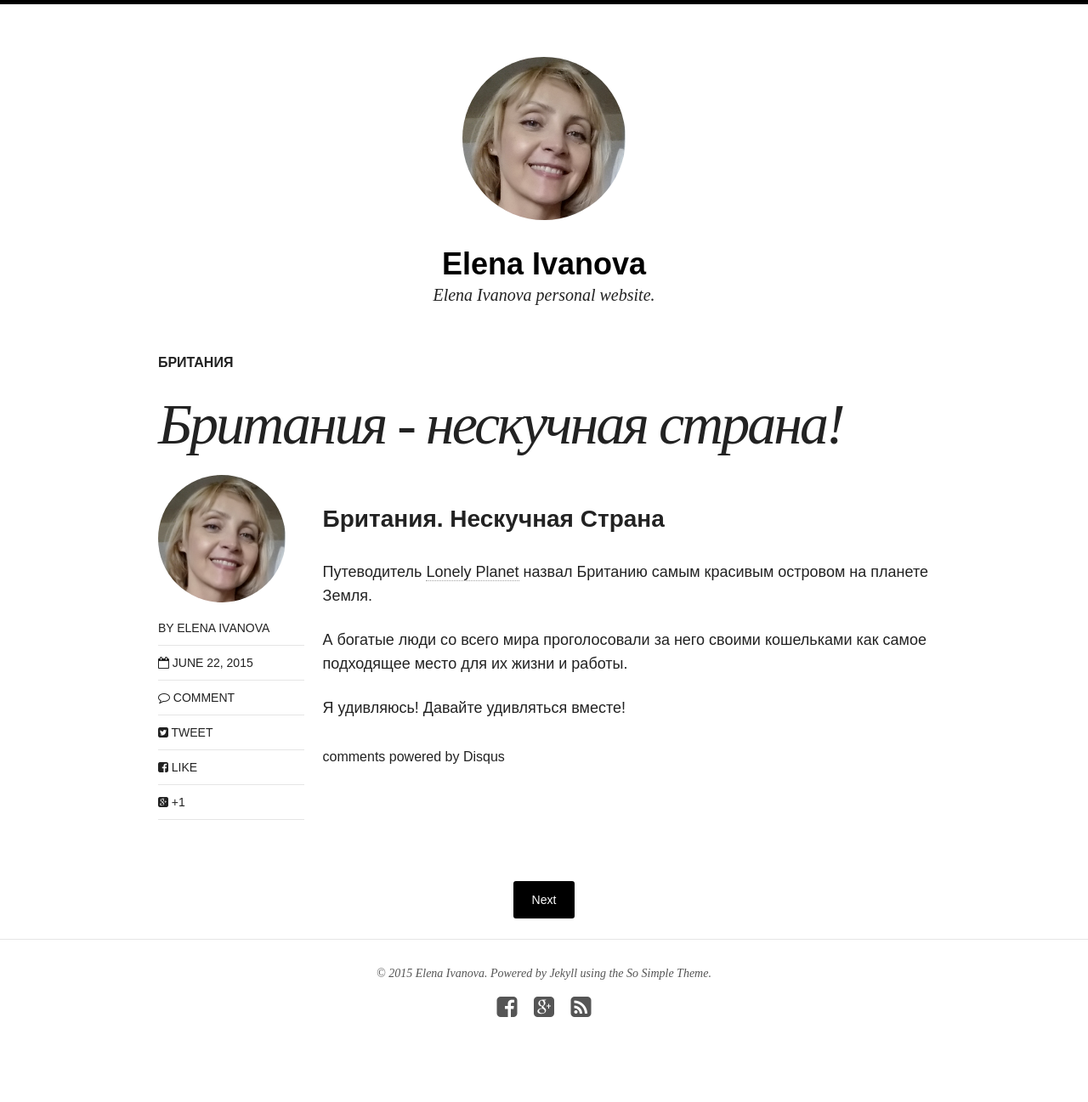
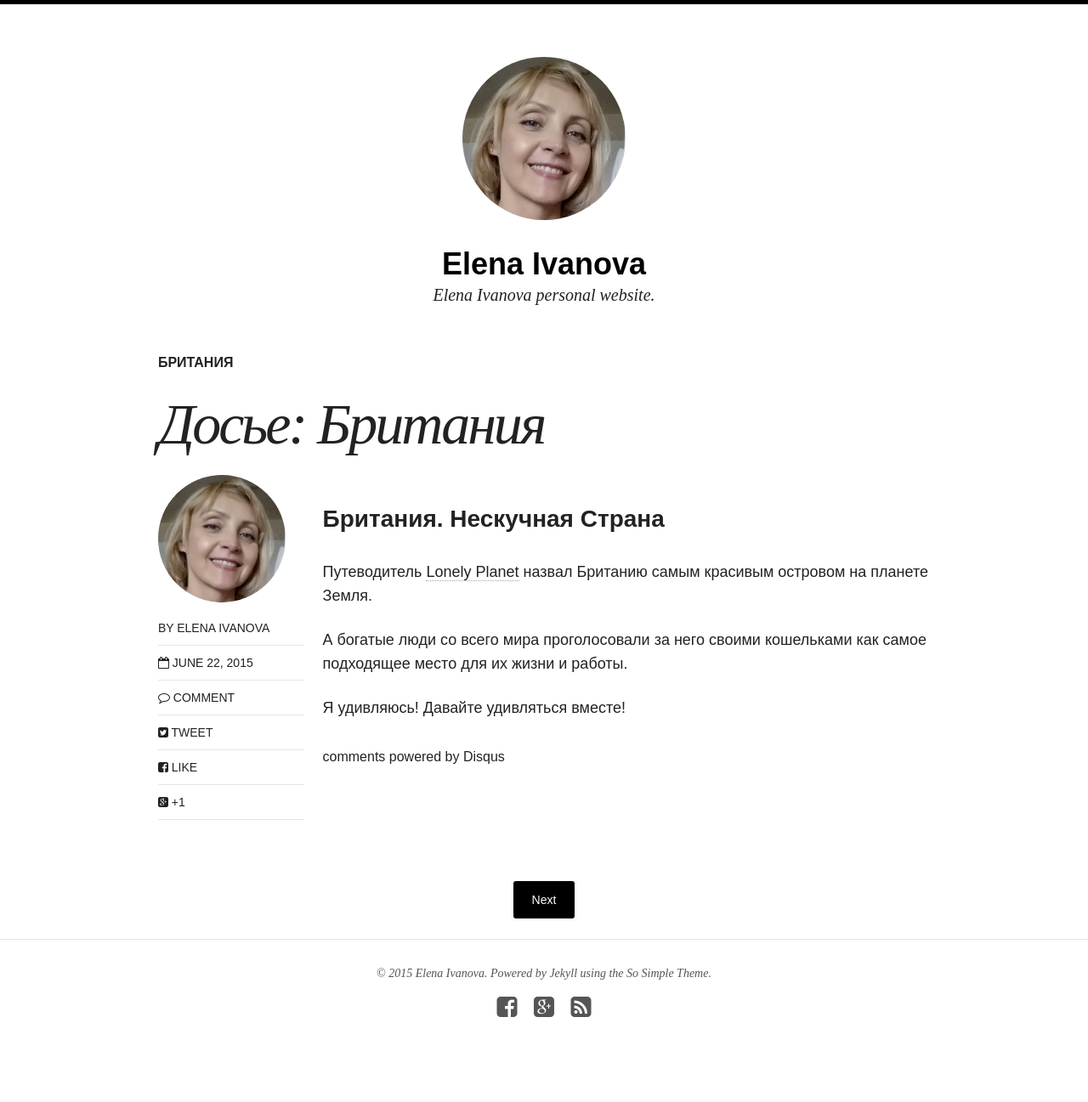
Before and after one commit to elenaivanovame/elenaivanovame.github.io, a Jekyll site: the page built from _posts/blog/2015-06-22-britain.md, in a window 1280 px wide. Shown: the whole page at 85% size. Built offline with Jekyll 4.4.1, drawn with Linux system fonts in a browser that asks for light colours; nearby versions of some CDN libraries; comment, search, counter and statistics services are not loaded.

Commit message:
Rename intro post

```diff
--- a/_posts/blog/2015-06-22-britain.md
+++ b/_posts/blog/2015-06-22-britain.md
@@ -1,6 +1,6 @@
 ---
 layout: post
-title: "Британия - нескучная страна!"
+title: "Досье: Британия"
 modified:
 categories: blog
 excerpt:
```
